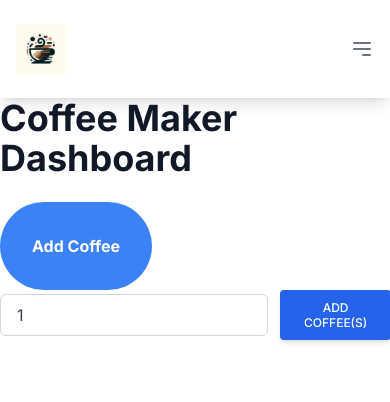
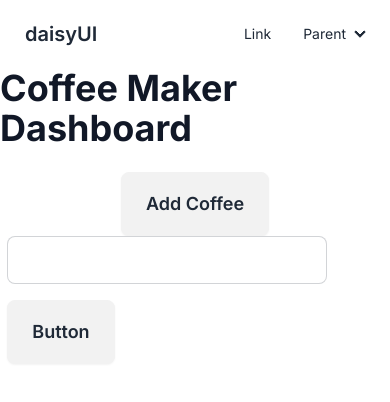
Before and after one commit to emranweb/counter, a Next.js app: page /addcoffee in a window 390 px wide. Shown: the top 402 px of the page. Built offline with nearby package versions, Linux system fonts and the light colour scheme.

Commit message:
add daisyui

```diff
--- a/app/addcoffee/page.tsx
+++ b/app/addcoffee/page.tsx
@@ -4,7 +4,7 @@ import AddCoffeeWithCount from "../components/common/AddCoffeeCount";
 
 const CoffeePage = () => {
     return (
-        <div>
+        <div className="flex justify-center flex-col items-center">
             <h1 className="text-4xl font-bold text-gray-900 dark:text-white mb-6">
                 Coffee Maker Dashboard
             </h1>
--- a/app/components/common/AddCoffeeButton.js
+++ b/app/components/common/AddCoffeeButton.js
@@ -15,11 +15,7 @@ const AddCoffeeButton = () => {
     };
 
     return (
-        // create a tailwindcss large button with a coffee icon
-        <button
-            className="bg-blue-500 hover:bg-blue-700 text-white font-bold py-8 px-8 rounded-full"
-            onClick={handleAddCoffee}
-        >
+        <button onClick={handleAddCoffee} className="btn btn-lg">
             Add Coffee
         </button>
     );
--- a/app/components/common/AddCoffeeCount.js
+++ b/app/components/common/AddCoffeeCount.js
@@ -18,18 +18,14 @@ const AddCoffeeWithCount = () => {
     };
 
     return (
-        <div className="flex items-center space-x-3">
+        <div className="items-center">
             <input
-                type="number"
-                value={count}
-                onChange={(e) => setCount(e.target.value)}
-                className="px-4 py-2 border rounded-md text-gray-700 bg-white border-gray-300"
+                type="text"
+                placeholder=""
+                className="input input-bordered w-full max-w-xs"
             />
-            <button
-                onClick={handleAddCoffee}
-                className="px-6 py-2.5 bg-blue-600 text-white font-medium text-xs leading-tight uppercase rounded shadow-md hover:bg-blue-700 focus:outline-none focus:ring-0 transition duration-150 ease-in-out"
-            >
-                Add Coffee(s)
+            <button onClick={handleAddCoffee} className="btn btn-lg my-4">
+                Button
             </button>
         </div>
     );
--- a/app/components/common/Navbar.tsx
+++ b/app/components/common/Navbar.tsx
@@ -5,94 +5,31 @@ import React from "react";
 
 const Navbar = () => {
     return (
-        <nav className="bg-white shadow-lg">
-            <div className="mx-auto px-4">
-                <div className="flex justify-between">
-                    <div className="flex space-x-7 justify-between w-full">
-                        <div>
-                            <Link href="/" className="items-center py-4 px-2">
-                                <Image
-                                    width={50}
-                                    height={50}
-                                    src="/logo.png"
-                                    alt="Logo"
-                                />
-                            </Link>
-                        </div>
-
-                        <div className="hidden md:flex items-center space-x-1">
-                            <Link
-                                href="/coffee"
-                                className="py-4 px-2 text-green-500 border-b-4 border-green-500 font-semibold "
-                            >
-                                Couter
-                            </Link>
-
-                            <Link
-                                href="/user"
-                                className="py-4 px-2 text-gray-500 font-semibold hover:text-green-500 transition duration-300"
-                            >
-                                User
-                            </Link>
-                        </div>
-                    </div>
-
-                    <div className="md:hidden flex items-center">
-                        <button className="outline-none mobile-menu-button">
-                            <svg
-                                className=" w-6 h-6 text-gray-500 hover:text-green-500 "
-                                x-show="!showMenu"
-                                fill="none"
-                                strokeLinecap="round"
-                                strokeLinejoin="round"
-                                strokeWidth="2"
-                                viewBox="0 0 24 24"
-                                stroke="currentColor"
-                            >
-                                <path d="M4 6h16M4 12h16m-7 6h7"></path>
-                            </svg>
-                        </button>
-                    </div>
-                </div>
+        <div className="navbar bg-base-100">
+            <div className="flex-1">
+                <a className="btn btn-ghost text-xl">daisyUI</a>
             </div>
-
-            <div className="hidden mobile-menu">
-                <ul className="">
+            <div className="flex-none">
+                <ul className="menu menu-horizontal px-1">
                     <li>
-                        <a
-                            href="index.html"
-                            className="block text-sm px-2 py-4 text-white bg-green-500 font-semibold"
-                        >
-                            Home
-                        </a>
+                        <a>Link</a>
                     </li>
                     <li>
-                        <a
-                            href="#services"
-                            className="block text-sm px-2 py-4 hover:bg-green-500 transition duration-300"
-                        >
-                            Services
-                        </a>
-                    </li>
-                    <li>
-                        <a
-                            href="#about"
-                            className="block text-sm px-2 py-4 hover:bg-green-500 transition duration-300"
-                        >
-                            About
-                        </a>
-                    </li>
-                    <li>
-                        <a
-                            href="#contact"
-                            className="block text-sm px-2 py-4 hover:bg-green-500 transition duration-300"
-                        >
-                            Contact Us
-                        </a>
+                        <details>
+                            <summary>Parent</summary>
+                            <ul className="p-2 bg-base-100">
+                                <li>
+                                    <a>Link 1</a>
+                                </li>
+                                <li>
+                                    <a>Link 2</a>
+                                </li>
+                            </ul>
+                        </details>
                     </li>
                 </ul>
             </div>
-        </nav>
+        </div>
     );
 };
 
--- a/app/layout.tsx
+++ b/app/layout.tsx
@@ -10,8 +10,6 @@ export const metadata: Metadata = {
     title: "Create Next App",
     description: "Generated by create next app",
 };
-
-export const RequestContext = createContext(false);
 
 export default function RootLayout({
     children,
--- a/package.json
+++ b/package.json
@@ -10,6 +10,8 @@
     },
     "dependencies": {
         "daisyui": "^4.6.0",
+        "flowbite": "^2.2.1",
+        "flowbite-react": "^0.7.2",
         "mysql2": "^3.8.0",
         "next": "14.0.4",
         "next-auth": "^4.24.5",
--- a/tailwind.config.ts
+++ b/tailwind.config.ts
@@ -6,15 +6,10 @@ const config: Config = {
         "./components/**/*.{js,ts,jsx,tsx,mdx}",
         "./app/**/*.{js,ts,jsx,tsx,mdx}",
     ],
-    theme: {
-        extend: {
-            backgroundImage: {
-                "gradient-radial": "radial-gradient(var(--tw-gradient-stops))",
-                "gradient-conic":
-                    "conic-gradient(from 180deg at 50% 50%, var(--tw-gradient-stops))",
-            },
-        },
+    daisyui: {
+        themes: ["light"],
     },
-    plugins: [],
+    theme: {},
+    plugins: [require("daisyui")],
 };
 export default config;
```
Also changed, not shown: 1 other file (tests, documents, lock files or other folders).
